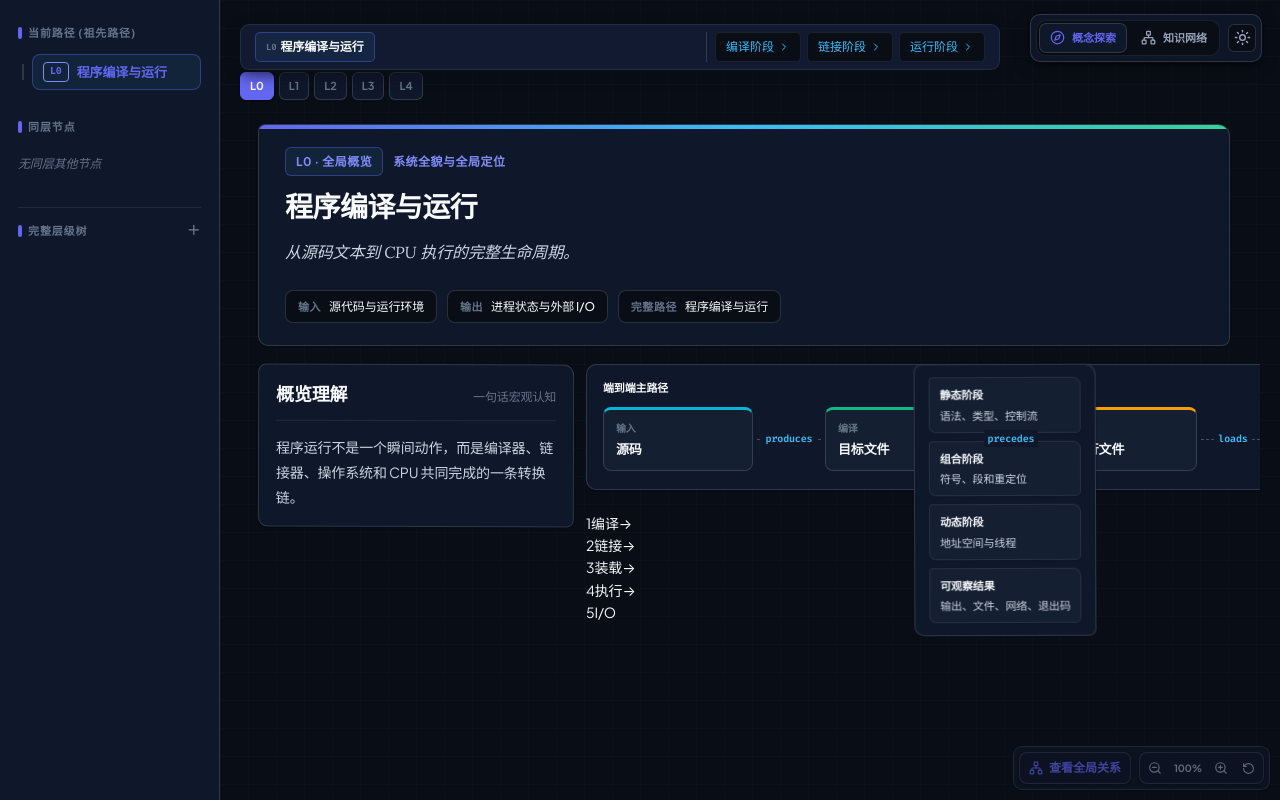
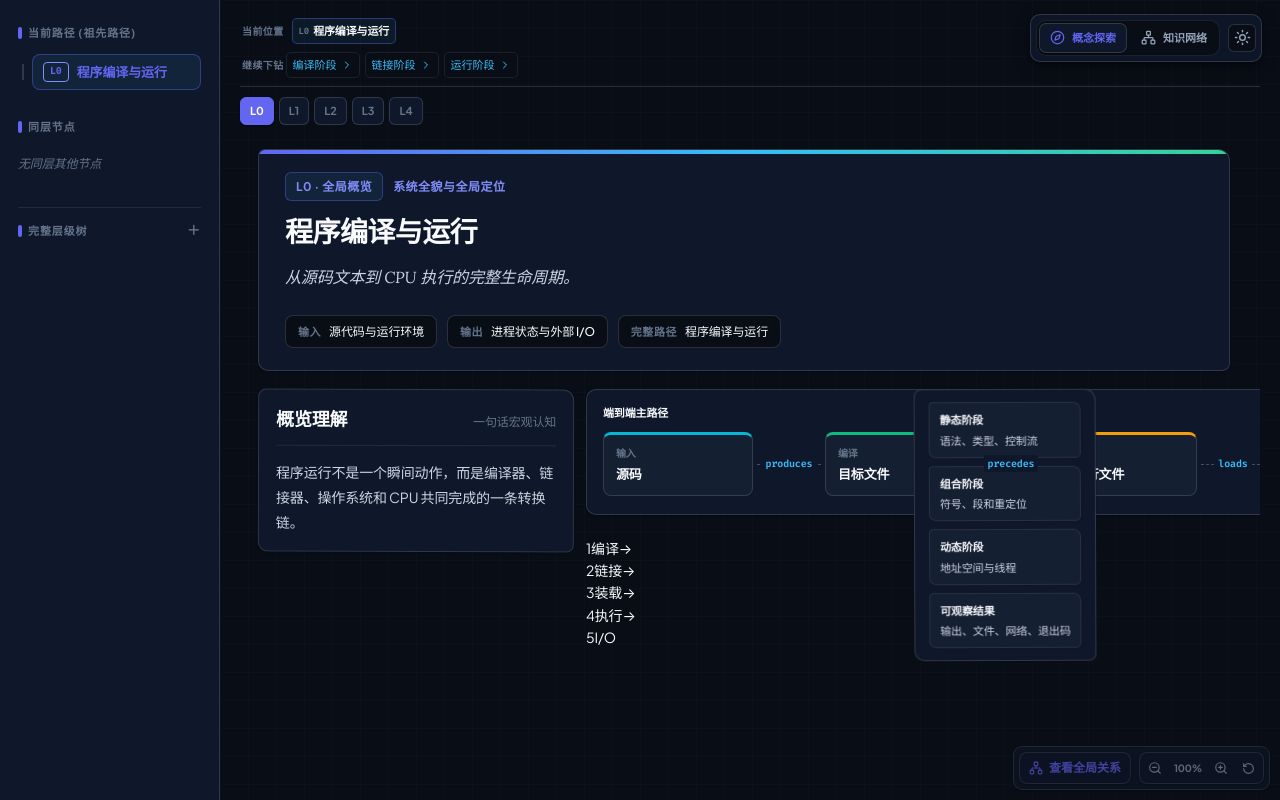
Before and after one commit to wurenrumian/concept-atlas, a React (Vite) app: page / in a window 1280 px wide. Built offline with nearby package versions, Linux system fonts and the light colour scheme.

Commit message:
refactor: redesign hierarchy navigation as breadcrumb

```diff
--- a/src/styles/concept-explain.css
+++ b/src/styles/concept-explain.css
@@ -1595,35 +1595,33 @@ button.flow-box {
 }
 
 .hierarchy-strip {
-  position: sticky;
-  top: 8px;
-  z-index: 8;
-  display: flex;
-  align-items: center;
-  gap: 10px;
+  position: relative;
+  display: flex;
+  flex-direction: column;
+  gap: 6px;
   flex: 0 0 auto;
-  width: min(760px, calc(100% - 220px));
-  min-height: 46px;
-  margin: -2px 0 12px;
-  padding: 7px 14px;
-  border: 1px solid var(--border-subtle);
-  border-radius: 9px;
-  background: color-mix(in srgb, var(--bg-surface) 96%, var(--primary) 4%);
-  box-shadow: 0 5px 14px color-mix(in srgb, var(--bg-canvas) 70%, transparent);
-  overflow-x: auto;
-  white-space: nowrap;
-}
+  width: 100%;
+  min-height: 38px;
+  margin: 0 0 10px;
+  padding: 0 2px 8px;
+  border-bottom: 1px solid var(--border-medium);
+}
+
+.hierarchy-strip-main, .hierarchy-strip-children { display: flex; align-items: center; gap: 8px; min-width: 0; }
+.hierarchy-strip-main { min-height: 30px; }
+.hierarchy-strip-label { flex: 0 0 auto; color: var(--text-dim); font-size: 10px; font-weight: 700; letter-spacing: .04em; }
 
 .hierarchy-strip-path,
 .hierarchy-strip-children {
   display: flex;
   align-items: center;
-  gap: 6px;
+  gap: 2px;
 }
 
 .hierarchy-strip-path {
-  min-width: max-content;
-  flex: 1 0 auto;
+  min-width: 0;
+  flex: 1 1 auto;
+  overflow: hidden;
 }
 
 .hierarchy-strip-path button,
@@ -1633,11 +1631,11 @@ button.flow-box {
   display: inline-flex;
   align-items: center;
   gap: 4px;
-  min-height: 30px;
-  padding: 4px 10px;
+  min-height: 26px;
+  padding: 3px 6px;
   border-radius: 5px;
   color: var(--text-secondary);
-  font-size: 12px;
+  font-size: 11px;
 }
 
 .hierarchy-strip-path button:hover,
@@ -1659,10 +1657,10 @@ button.flow-box {
 }
 
 .hierarchy-strip-children {
-  flex: 0 0 auto;
-  padding-left: 8px;
-  border-left: 1px solid var(--border-medium);
-}
+  padding-left: 0;
+}
+
+.hierarchy-child-scroll { display: flex; gap: 5px; overflow-x: auto; min-width: 0; }
 
 .hierarchy-strip-children button {
   border: 1px solid var(--border-subtle);
--- a/src/views/NodeExplorer.jsx
+++ b/src/views/NodeExplorer.jsx
@@ -509,26 +509,30 @@ function HierarchyStrip({ ancestorPath, currentNode, childNodes, onSelectNode })
 
   return (
     <nav className="hierarchy-strip" aria-label="概念层级导航">
-      <div className="hierarchy-strip-path">
+      <div className="hierarchy-strip-main">
+        <span className="hierarchy-strip-label">当前位置</span>
+        <div className="hierarchy-strip-path">
         {ancestorPath.slice(0, -1).map(node => (
           <button key={node.id} onClick={() => onSelectNode(node.id)} title={`返回 ${node.title}`}>
             <span>{node.level}</span>{node.title}<ChevronRight size={11} />
           </button>
         ))}
         <strong><span>{currentNode.level}</span>{currentNode.title}</strong>
-      </div>
-      <div className="hierarchy-strip-children">
+        </div>
         {parent && (
           <button className="hierarchy-parent-link" onClick={() => onSelectNode(parent.id)}>
             <CornerLeftUp size={12} /> 返回父级
           </button>
         )}
-        {childNodes.length > 0 ? childNodes.map(child => (
+      </div>
+      {childNodes.length > 0 && <div className="hierarchy-strip-children">
+        <span className="hierarchy-strip-label">继续下钻</span>
+        <div className="hierarchy-child-scroll">{childNodes.map(child => (
           <button key={child.id} onClick={() => onSelectNode(child.id)} title={`进入 ${child.title}`}>
             {child.title}<ChevronRight size={12} />
           </button>
-        )) : <span className="hierarchy-strip-empty">叶节点</span>}
-      </div>
+        ))}</div>
+      </div>}
     </nav>
   );
 }
```
Also changed, not shown: 1 other file (tests, documents, lock files or other folders).
